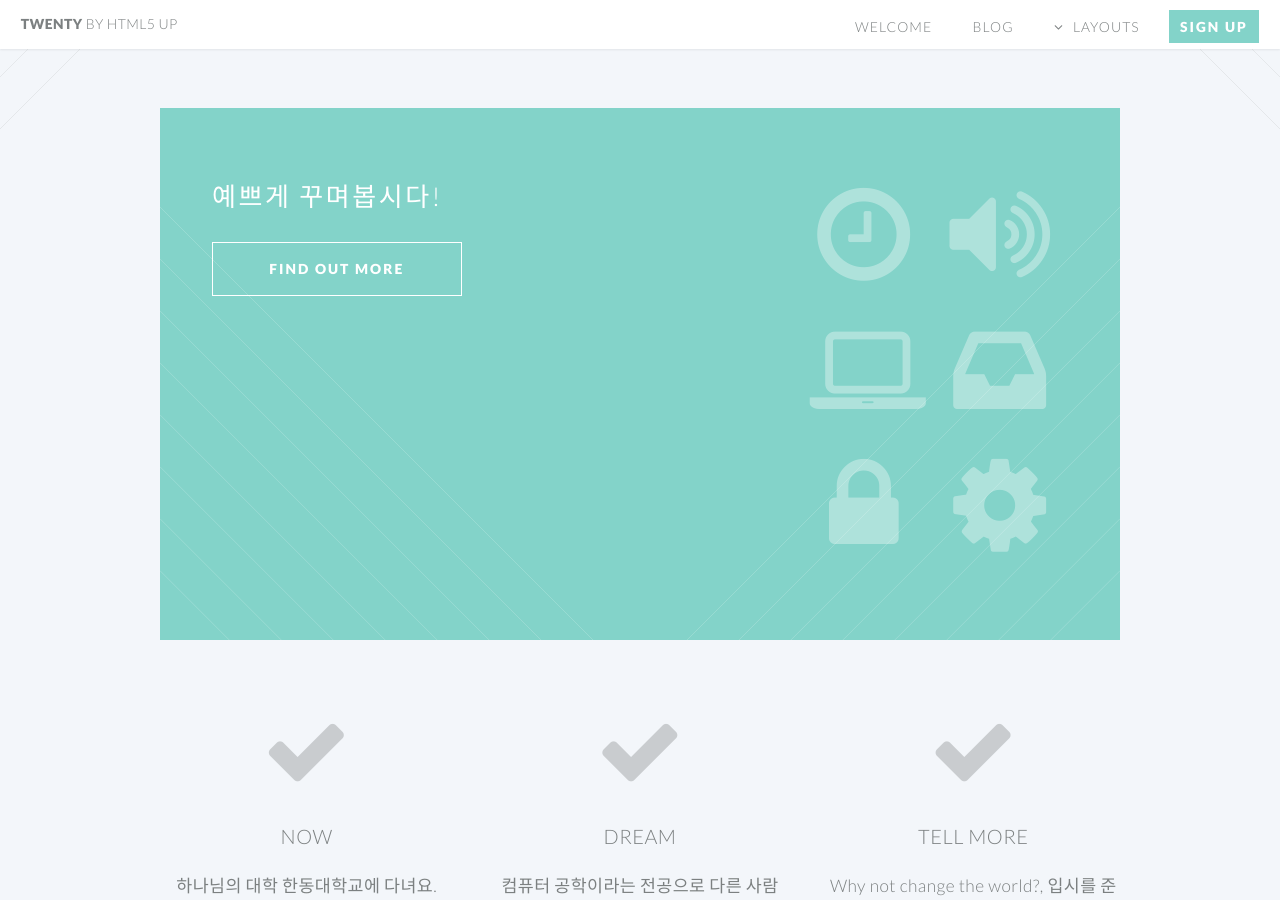
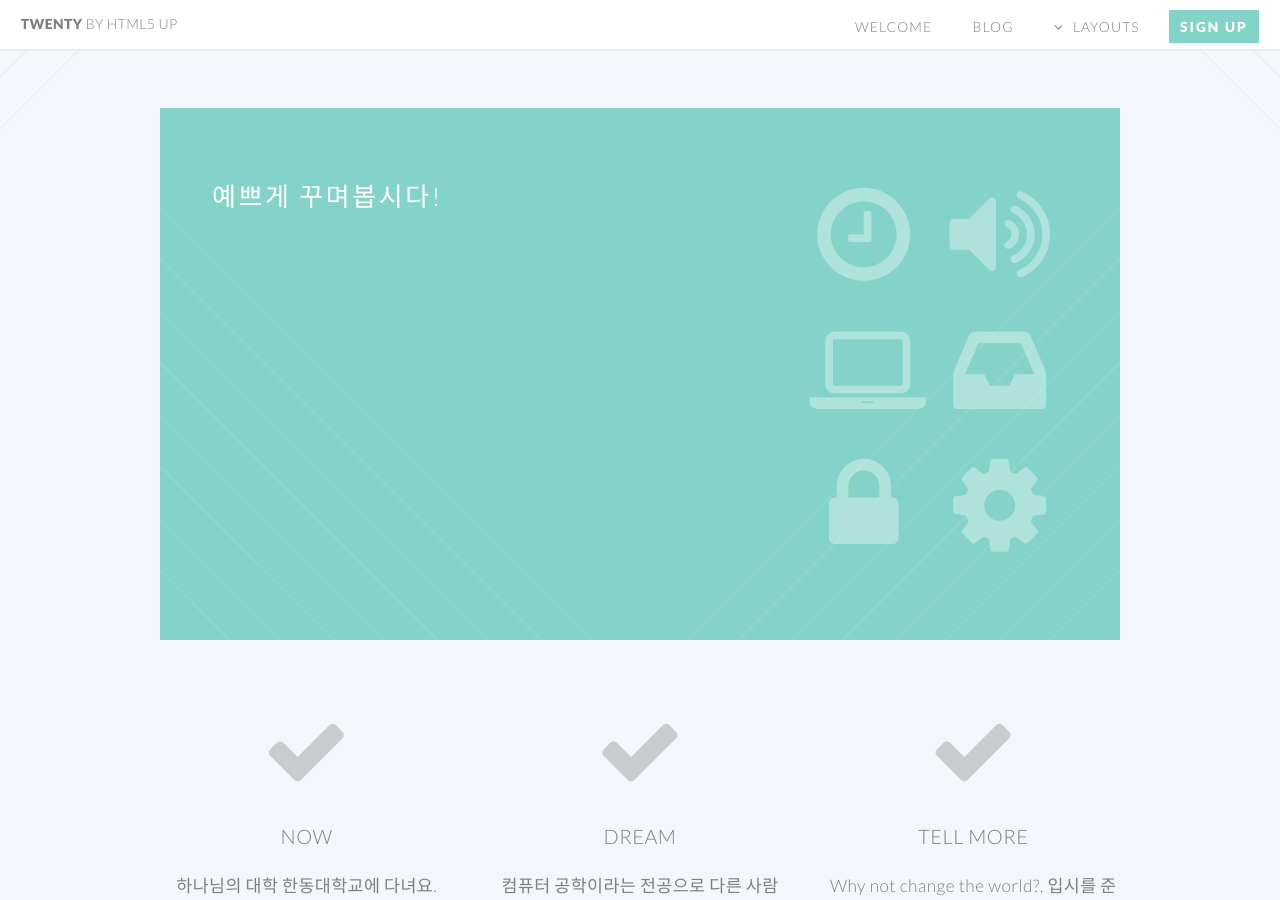
Before and after one commit to Yangsiwan/Yangsiwan.github.io, a Jekyll site: the page built from index.html, in a window 1280 px wide and 900 px high, scrolled down 876 px. Built offline with Jekyll 4.4.1, drawn with Linux system fonts in a browser that asks for light colours.

Commit message:
Update index.html

```diff
--- a/index.html
+++ b/index.html
@@ -21,11 +21,6 @@ layout: landing-page
 								<header>
 									<h2><strong></strong>예쁘게 꾸며봅시다!</h2>
 								</header>
-								<footer>
-									<ul class="buttons">
-										<li><a href="#" class="button">Find Out More</a></li>
-									</ul>
-								</footer>
 
 							</div>
 							<div class="4u skel-cell-important">
```
